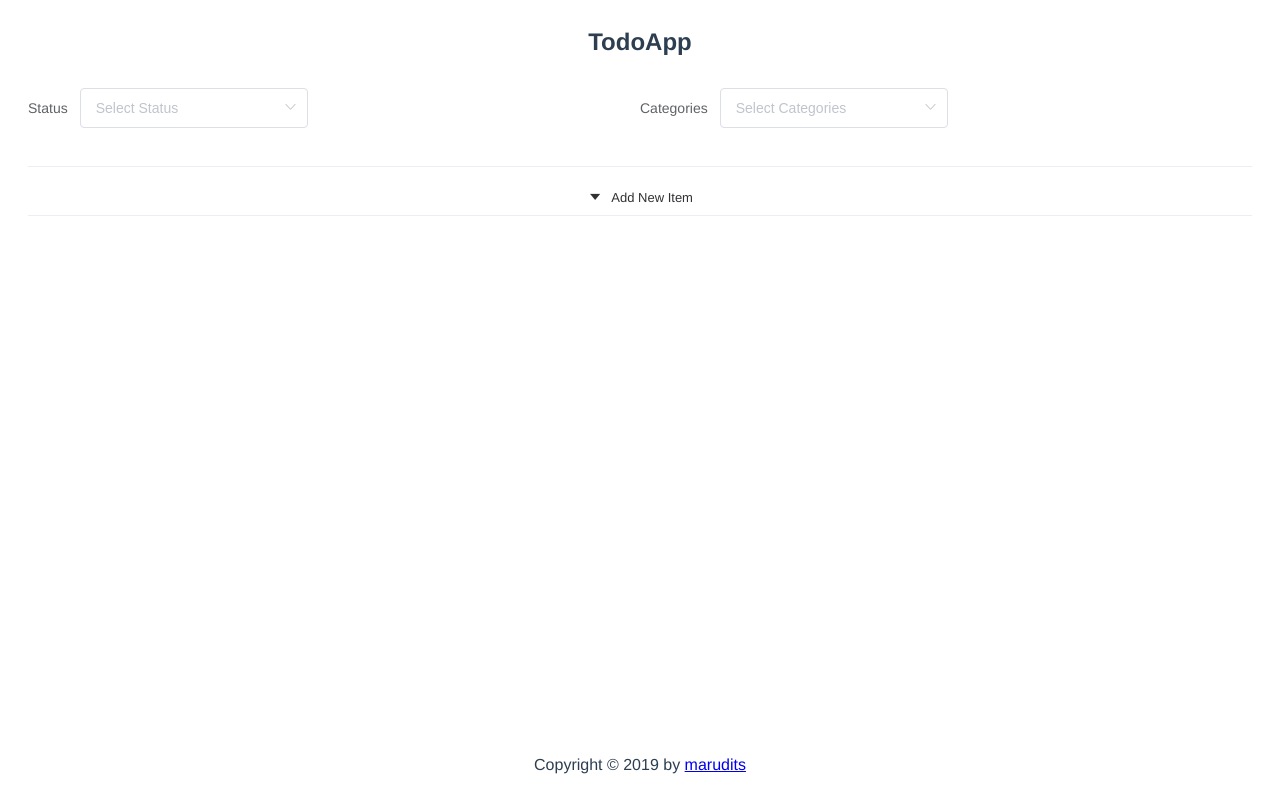
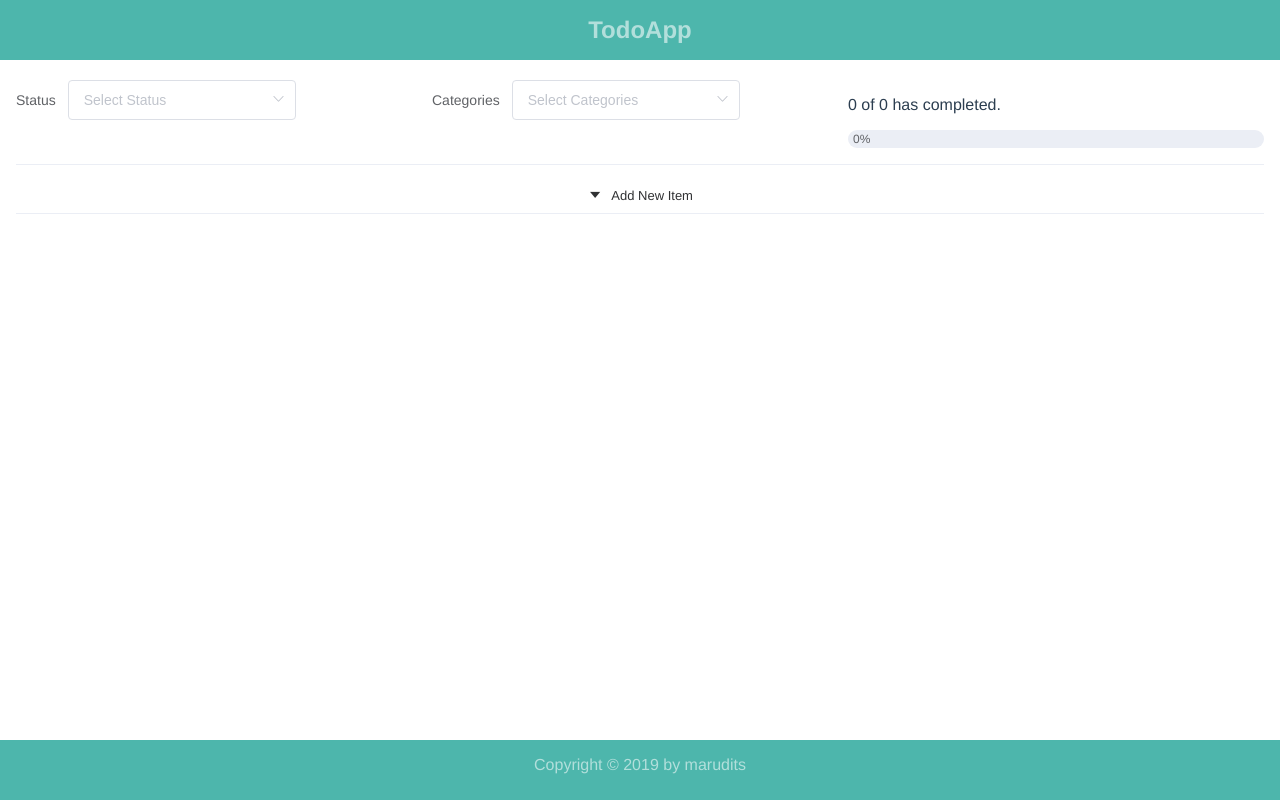
Before and after one commit to marudits/vue-todoapp, a Vue app: page / in a window 1280 px wide. Built offline with nearby package versions, Linux system fonts and the light colour scheme.

Commit message:
:lipstick: UI | Beautify UI and Add progress bar

```diff
--- a/public/styles.css
+++ b/public/styles.css
@@ -3,4 +3,5 @@ body {
     -webkit-font-smoothing: antialiased;
     -moz-osx-font-smoothing: grayscale;
     color: #2c3e50;
+    margin: 0px;
 }
--- a/src/App.vue
+++ b/src/App.vue
@@ -26,14 +26,47 @@ export default {
 </script>
 
 <style lang="scss">
+  @import './assets/styles/variable';
+
   #app {
     text-align: center;
+
+    header {
+      background-color: $teal-lighten-2;
+      color: $teal-lighten-4;
+      font-weight: bolder;
+      position: fixed;
+      top: 0;
+      width: 100%;
+      z-index: 999;
+
+      h1 {
+        margin-top: 1rem;
+        margin-bottom: 0;
+      }
+    }
+
+    main {
+      padding: 5rem 1rem;
+    }
 
     footer {
       position: fixed;
       bottom: 0px;
       right: 0px;
       width: 100%;
+      background-color: $teal-lighten-2;
+      color: $teal-lighten-4;
+
+      a {
+        color: $teal-lighten-4;
+        text-decoration: none;
+
+        &:hover {
+          color: $teal-lighten-5;
+          text-decoration: underline;
+        }
+      }
     }
   }
 </style>
--- /dev/null
+++ b/src/components/ProgressBar.vue
@@ -0,0 +1,10 @@
+<template lang="pug">
+    el-progress(:text-inside="true" :stroke-width="18" :percentage="percentage" status="success")
+</template>
+
+<script>
+export default {
+    name: 'ProgressBar',
+    props: ['percentage']
+}
+</script>
--- a/src/components/TodoForm.vue
+++ b/src/components/TodoForm.vue
@@ -92,6 +92,7 @@ export default {
 
                             this.$refs['todo-form'].resetFields();
                             this.$emit('form-close');
+                            this.$emit('show-message', 'Successfully add new item', 'success');
                         }
                     })
                     break;
--- a/src/pages/TodoList.vue
+++ b/src/pages/TodoList.vue
@@ -3,7 +3,7 @@
         .todo-list__filter
             el-form(:inline="true" v-model="form")
                 el-row
-                    el-col(:span="12")
+                    el-col(:xs="12" :sm="8")
                         el-form-item(label="Status")
                             el-select(
                                 v-model="form.status"
@@ -16,7 +16,7 @@
                                     :label="status.label"
                                     :value="status.value"
                                 )
-                    el-col(:span="12")
+                    el-col(:xs="12" :sm="8")
                         el-form-item(label="Categories")
                             el-select(
                                 v-model="form.categories" placeholder="Select Categories" multiple collapse-tags
@@ -28,6 +28,9 @@
                                     :label="category.name"
                                     :value="category.key"
                                 )
+                    el-col(:xs="24" :sm="8")
+                        p {{ data.filter(x => x.is_done).length }} of {{ data.length }} has completed.
+                        ProgressBar(:percentage="(data.filter(x => x.is_done).length / data.length) * 100 || 0")
         .todo-list__form
             el-collapse(v-model="form.todo" accordion)
                 el-collapse-item(name="todo-add")
@@ -36,12 +39,13 @@
                             i.el-icon-caret-top(v-if="form.todo !== ''")
                             i.el-icon-caret-bottom(v-else)
                             | Add New Item
-                    TodoForm(v-on:form-close="handleClick('form-close')")
+                    TodoForm(v-on:form-close="handleClick('form-close')" v-on:show-message="(msg, type) => showMessage(msg, type)")
         .todo-list__content
             el-timeline
                 el-timeline-item(
                     v-for="(item, index) in data"
                     :key="index"
+                    :icon="mapCategoryToIcon(item.category)"
                     :timestamp="new Date(item.due_at).toLocaleString()"
                     placement="top"
                     v-bind:class="{completed: item.is_done}"
@@ -57,8 +61,6 @@
                                 @click="() => handleClick('remove-todo', item)"
                             )
                         h3 {{ item.title }}
-                    .todo-item__footer
-                        |{{item.category}}
 </template>
 
 <script>
@@ -66,6 +68,7 @@
 import { mapState, mapGetters } from 'vuex';
 
 // components
+import ProgressBar from '../components/ProgressBar';
 import TodoForm from '../components/TodoForm';
 
 // shared
@@ -82,9 +85,10 @@ export default {
         ])
     },
     components: {
+        ProgressBar,
         TodoForm
     },
-    created(){
+    mounted(){
         this.loadList();
     },
     data: () => {
@@ -101,7 +105,12 @@ export default {
                     { label: 'Uncompleted', value: 'uncompleted' }
                 ]
             },
-            data: null
+            data: [],
+            stats: {
+                percentage: 0,
+                completed: 0,
+                total: 0
+            }
         }
     },
     methods: {
@@ -109,9 +118,11 @@ export default {
             switch(type){
                 case 'toggle-is-done':
                     this.$store.dispatch(CONSTANTS.ACTIONS.TODO.TOGGLE_IS_DONE, value);
+                    this.showMessage('Item status has been updated', 'info');
                     break;
                 case 'remove-todo':
                     this.$store.dispatch(CONSTANTS.ACTIONS.TODO.REMOVE, value);
+                    this.showMessage('Item is removed', 'error');
                     break;
                 case 'form-close':
                     this.form.todo = '';
@@ -147,11 +158,17 @@ export default {
         },
         loadList(){
             this.data = this.sortedData;
-        }
+        },
+        mapCategoryToIcon(category){
+            return CONSTANTS.TODOS.CATEGORIES.find(x => x.key === category)['icon'];
+        },
+        showMessage(message = 'Lorem ipsum dolor sit amet', type = 'message',){
+            this.$message({ type, message })
+        },
     },
     watch: {
         sortedData(){
-        }
+        },
     }
 }
 </script>
@@ -207,15 +224,12 @@ export default {
 
                     h3 {
                         text-decoration: line-through;
+                        color: lightgray;
                     }
                 }
 
                 &__title {
-                    display: inline-flex;
-
                     .actions {
-                        margin-right: .5rem;
-
                         button {
                             &.toggle {
                                 color: gray;
@@ -226,7 +240,29 @@ export default {
                     }
 
                     h3 {
-                        margin-top: .25rem;
+                        margin-top: .5rem;
+                        margin-bottom: 0;
+                    }
+                }
+            }
+
+            .el-timeline {
+                &-item {
+                    &__node {
+                        width: 1.3rem;
+                        height: 1.3rem;
+                        left: -0.3rem;
+                        top: -0.3rem;
+
+                        // &:hover {
+                        background-color: $teal-lighten-3;
+                        // }
+
+                        i {
+                            &:hover {
+                                color: $teal;
+                            }
+                        }
                     }
                 }
             }
--- a/src/shared/constants.js
+++ b/src/shared/constants.js
@@ -13,11 +13,11 @@ export const CONSTANTS = {
     },
     TODOS: {
         CATEGORIES: [
-            { name: 'Shopping', key: 'shopping' },
-            { name: 'Meeting', key: 'meeting' },
-            { name: 'Work', key: 'work' },
-            { name: 'Task', key: 'task' },
-            { name: 'Call', key: 'call' }
+            { name: 'Shopping', key: 'shopping', icon: 'el-icon-goods' },
+            { name: 'Meeting', key: 'meeting', icon: 'el-icon-date' },
+            { name: 'Work', key: 'work', icon: 'el-icon-news' },
+            { name: 'Task', key: 'task', icon: 'el-icon-edit-outline' },
+            { name: 'Call', key: 'call', icon: 'el-icon-phone-outline' }
         ]
     }
 }
```
